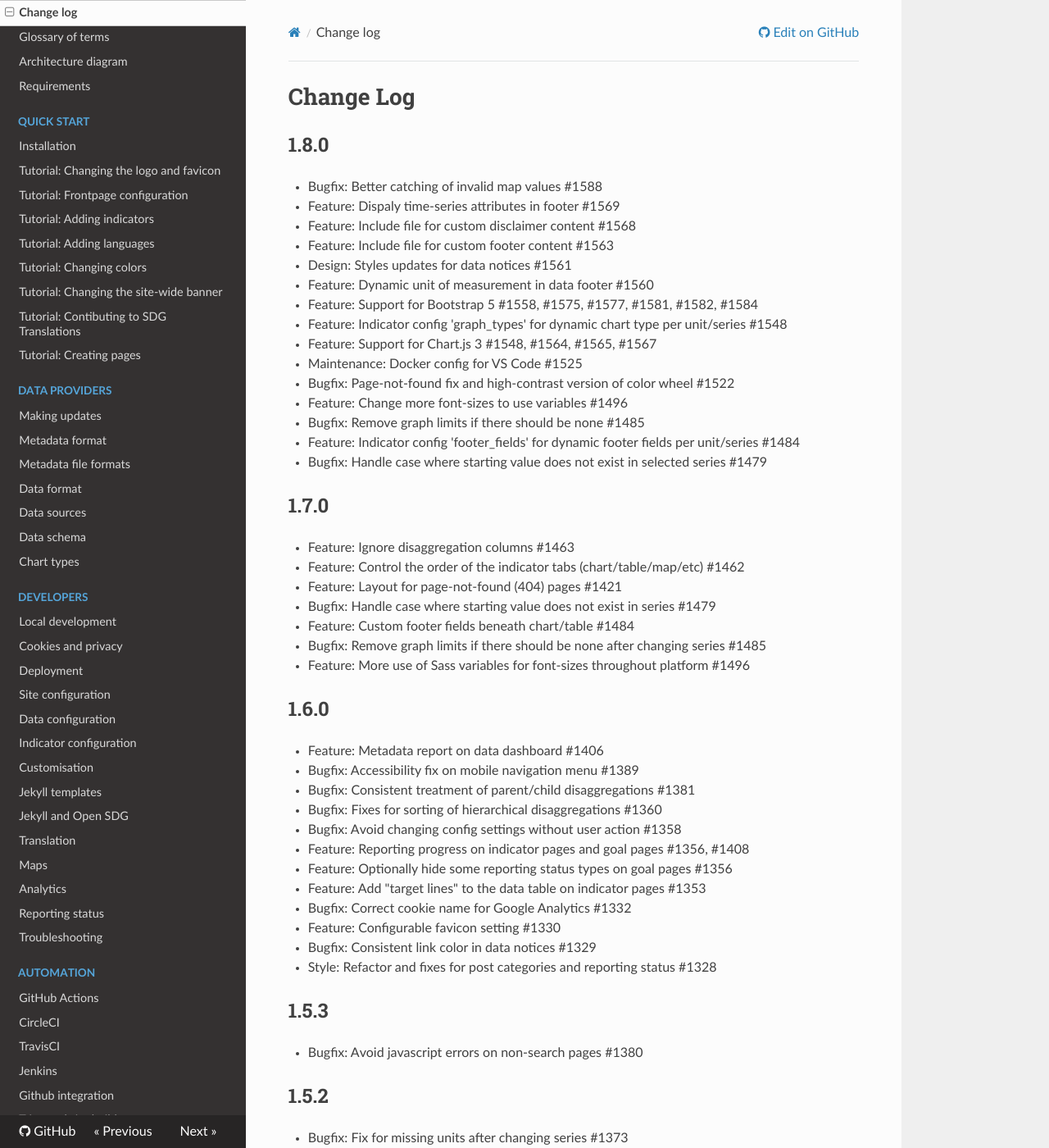
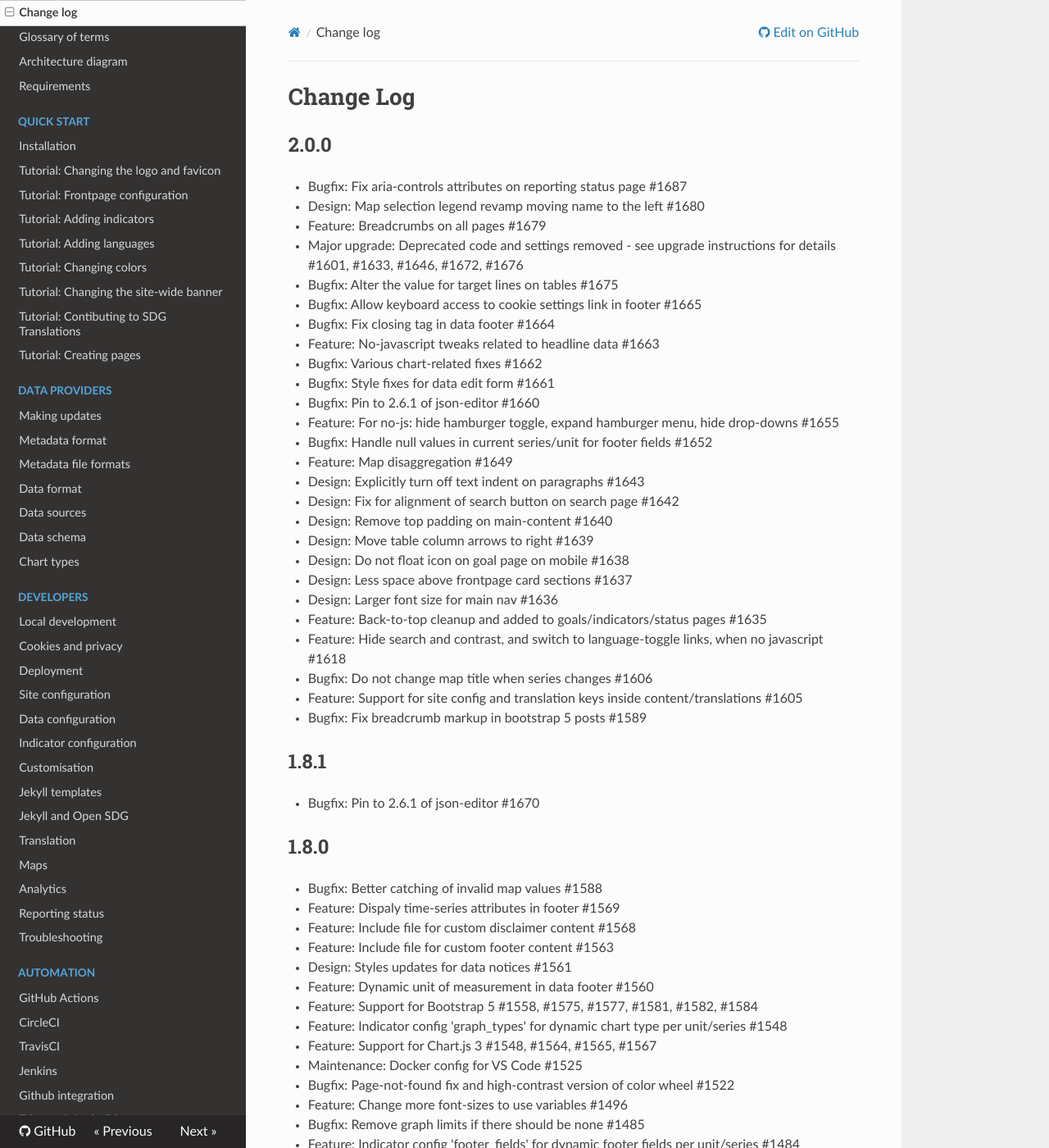
Before and after one commit to open-sdg/open-sdg, an MkDocs documentation site: the page built from docs/changelog.md, in a window 1280 px wide and 1400 px high. Shown: the whole window at 82% size. Built offline with MkDocs 1.6.1, drawn with Linux system fonts in a browser that asks for light colours; nearby versions of some CDN libraries.

Commit message:
Release docs for 2.0.0

```diff
--- a/docs/changelog.md
+++ b/docs/changelog.md
@@ -1,4 +1,37 @@
 <h1>Change Log</h1>
+
+## 2.0.0
+
+* Bugfix: Fix aria-controls attributes on reporting status page #1687
+* Design: Map selection legend revamp moving name to the left #1680
+* Feature: Breadcrumbs on all pages #1679
+* Major upgrade: Deprecated code and settings removed - see upgrade instructions for details #1601, #1633, #1646, #1672, #1676
+* Bugfix: Alter the value for target lines on tables #1675
+* Bugfix: Allow keyboard access to cookie settings link in footer #1665
+* Bugfix: Fix closing tag in data footer #1664
+* Feature: No-javascript tweaks related to headline data #1663
+* Bugfix: Various chart-related fixes #1662
+* Bugfix: Style fixes for data edit form #1661
+* Bugfix: Pin to 2.6.1 of json-editor #1660
+* Feature: For no-js: hide hamburger toggle, expand hamburger menu, hide drop-downs #1655
+* Bugfix: Handle null values in current series/unit for footer fields #1652
+* Feature: Map disaggregation #1649
+* Design: Explicitly turn off text indent on paragraphs #1643
+* Design: Fix for alignment of search button on search page #1642
+* Design: Remove top padding on main-content #1640
+* Design: Move table column arrows to right #1639
+* Design: Do not float icon on goal page on mobile #1638
+* Design: Less space above frontpage card sections #1637
+* Design: Larger font size for main nav #1636
+* Feature: Back-to-top cleanup and added to goals/indicators/status pages #1635
+* Feature: Hide search and contrast, and switch to language-toggle links, when no javascript #1618
+* Bugfix: Do not change map title when series changes #1606
+* Feature: Support for site config and translation keys inside content/translations #1605
+* Bugfix: Fix breadcrumb markup in bootstrap 5 posts #1589
+
+## 1.8.1
+
+* Bugfix: Pin to 2.6.1 of json-editor #1670
 
 ## 1.8.0
 
```
Also changed, not shown: docs/updates.md (+12 -0 lines), docs/upgrades/upgrading-2-0-0.md (+8 -8 lines).
